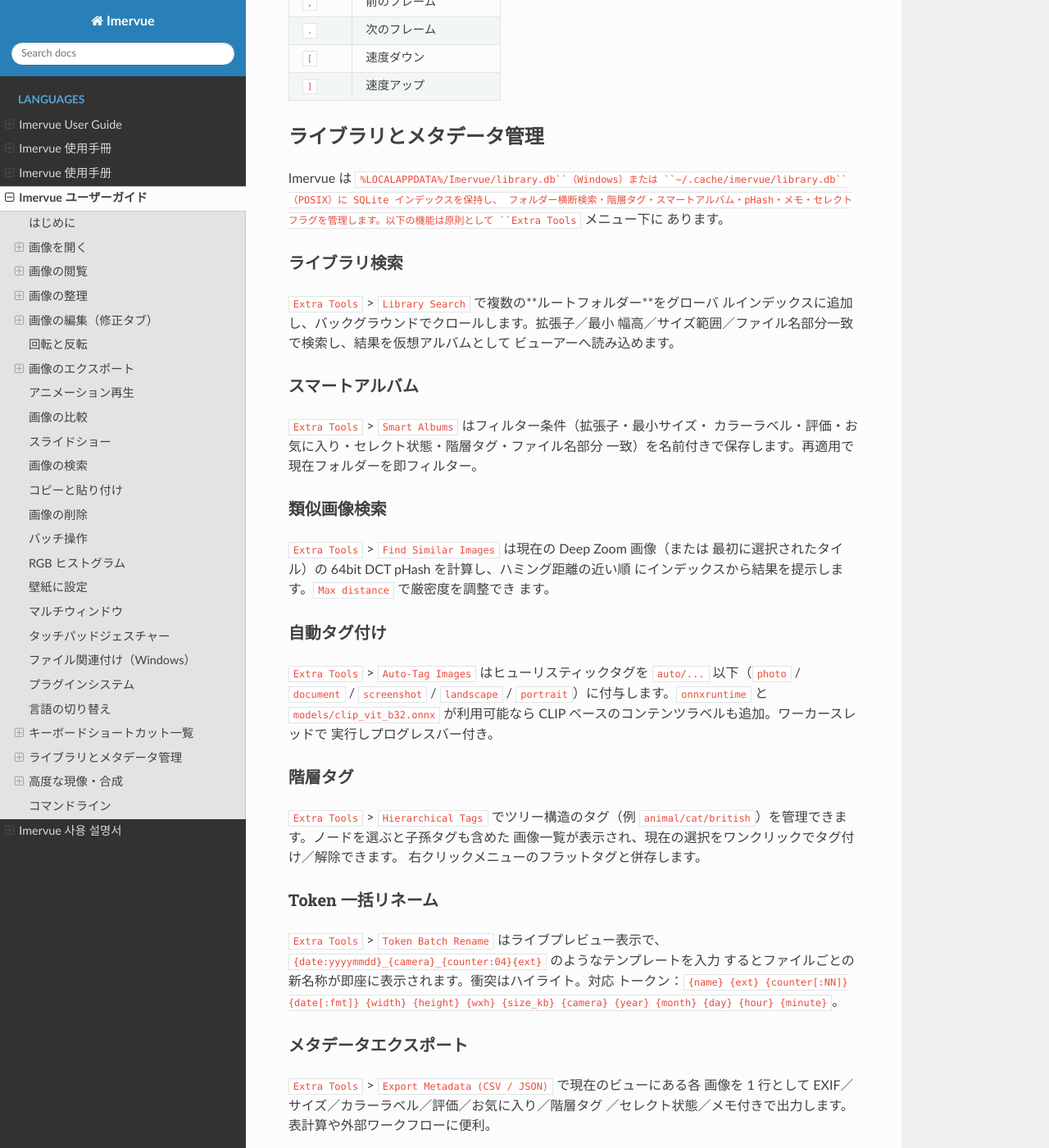
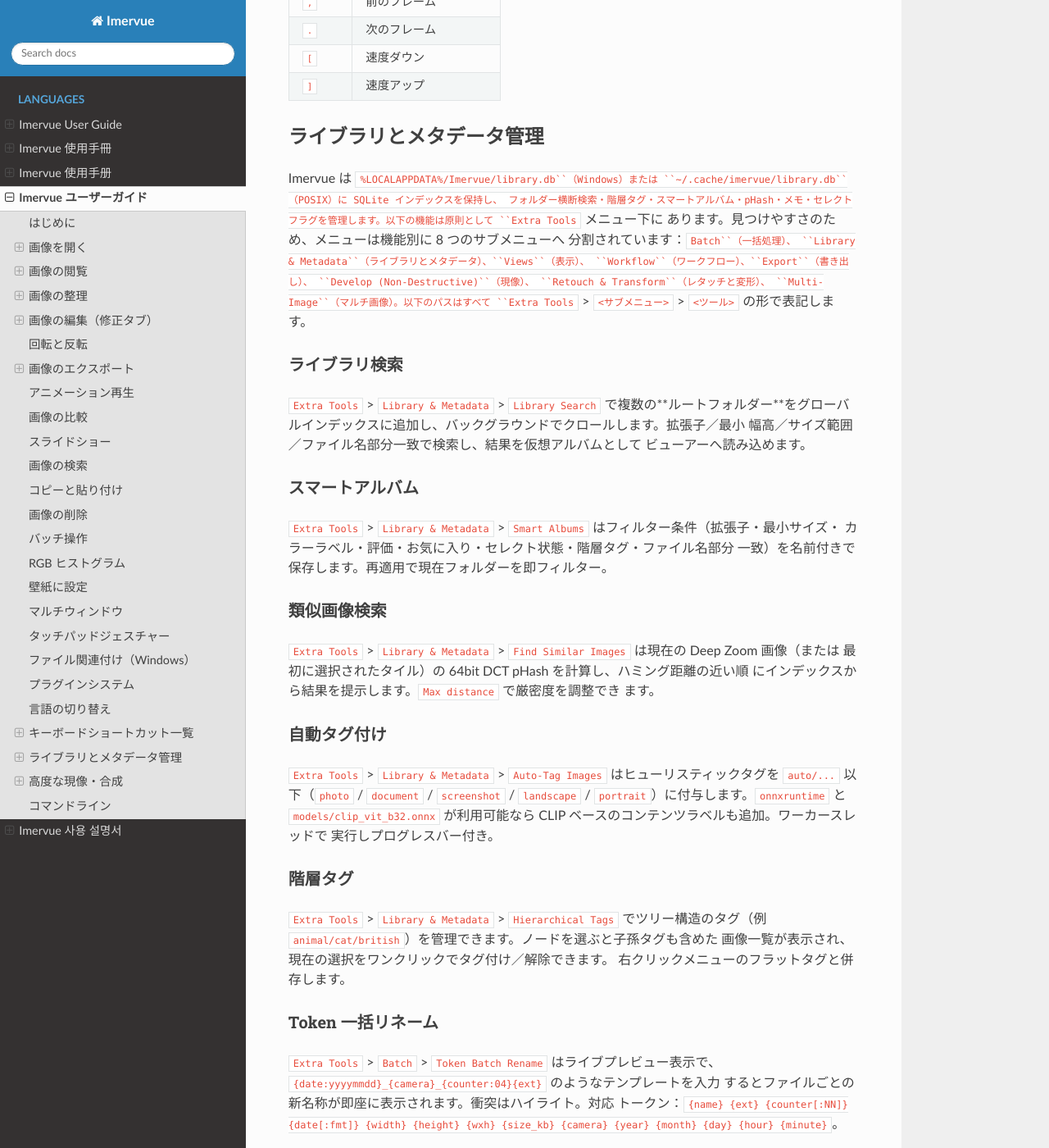
Before and after one commit to JeffreyChen-s-Utils/Imervue, a Sphinx documentation site: the page built from docs/ja/index.rst, in a window 1280 px wide and 1400 px high, scrolled down 17403 px. Shown: the whole window at 82% size. Built offline with Sphinx 7.4.7 and the Read the Docs theme 3.1.0, drawn with Linux system fonts in a browser that asks for light colours; some of the changed text lies outside the part shown.

Commit message:
Update Sphinx docs to reflect Extra Tools submenu grouping
Bulk-update 159 menu path references across the five localised
``docs/<lang>/index.rst`` files so every tool is documented at its new
``Extra Tools`` > ``<submenu>`` > ``<tool>`` path (31 paths in English,
32 in each of zh-TW / zh-CN / Japanese / Korean). Also insert a short
intro note in each language explaining the eight function-grouped
submenus (Batch / Library & Metadata / Views / Workflow / Export /
Develop / Retouch & Transform / Multi-Image) so readers know how to
find each tool in the UI.

Semantic Search is intentionally left untouched — it is described in
README-level feature lists but is not yet wired up as a separate menu
action.

```diff
--- a/docs/ja/index.rst
+++ b/docs/ja/index.rst
@@ -936,12 +936,19 @@
 ``~/.cache/imervue/library.db``（POSIX）に SQLite インデックスを保持し、
 フォルダー横断検索・階層タグ・スマートアルバム・pHash・メモ・セレクト
 フラグを管理します。以下の機能は原則として ``Extra Tools`` メニュー下に
-あります。
+あります。見つけやすさのため、メニューは機能別に 8 つのサブメニューへ
+分割されています：``Batch``（一括処理）、
+``Library & Metadata``（ライブラリとメタデータ）、``Views``（表示）、
+``Workflow``（ワークフロー）、``Export``（書き出し）、
+``Develop (Non-Destructive)``（現像）、
+``Retouch & Transform``（レタッチと変形）、
+``Multi-Image``（マルチ画像）。以下のパスはすべて
+``Extra Tools`` > ``<サブメニュー>`` > ``<ツール>`` の形で表記します。
 
 ライブラリ検索
 ^^^^^^^^^^^^^^
 
-``Extra Tools`` > ``Library Search`` で複数の**ルートフォルダー**をグローバ
+``Extra Tools`` > ``Library & Metadata`` > ``Library Search`` で複数の**ルートフォルダー**をグローバ
 ルインデックスに追加し、バックグラウンドでクロールします。拡張子／最小
 幅高／サイズ範囲／ファイル名部分一致で検索し、結果を仮想アルバムとして
 ビューアーへ読み込めます。
@@ -949,14 +956,14 @@
 スマートアルバム
 ^^^^^^^^^^^^^^^^
 
-``Extra Tools`` > ``Smart Albums`` はフィルター条件（拡張子・最小サイズ・
+``Extra Tools`` > ``Library & Metadata`` > ``Smart Albums`` はフィルター条件（拡張子・最小サイズ・
 カラーラベル・評価・お気に入り・セレクト状態・階層タグ・ファイル名部分
 一致）を名前付きで保存します。再適用で現在フォルダーを即フィルター。
 
 類似画像検索
 ^^^^^^^^^^^^
 
-``Extra Tools`` > ``Find Similar Images`` は現在の Deep Zoom 画像（または
+``Extra Tools`` > ``Library & Metadata`` > ``Find Similar Images`` は現在の Deep Zoom 画像（または
 最初に選択されたタイル）の 64bit DCT pHash を計算し、ハミング距離の近い順
 にインデックスから結果を提示します。``Max distance`` で厳密度を調整でき
 ます。
@@ -964,7 +971,7 @@
 自動タグ付け
 ^^^^^^^^^^^^
 
-``Extra Tools`` > ``Auto-Tag Images`` はヒューリスティックタグを ``auto/...``
+``Extra Tools`` > ``Library & Metadata`` > ``Auto-Tag Images`` はヒューリスティックタグを ``auto/...``
 以下（``photo`` / ``document`` / ``screenshot`` / ``landscape`` /
 ``portrait``）に付与します。``onnxruntime`` と ``models/clip_vit_b32.onnx``
 が利用可能なら CLIP ベースのコンテンツラベルも追加。ワーカースレッドで
@@ -973,7 +980,7 @@
 階層タグ
 ^^^^^^^^
 
-``Extra Tools`` > ``Hierarchical Tags`` でツリー構造のタグ（例
+``Extra Tools`` > ``Library & Metadata`` > ``Hierarchical Tags`` でツリー構造のタグ（例
 ``animal/cat/british``）を管理できます。ノードを選ぶと子孫タグも含めた
 画像一覧が表示され、現在の選択をワンクリックでタグ付け／解除できます。
 右クリックメニューのフラットタグと併存します。
@@ -981,7 +988,7 @@
 Token 一括リネーム
 ^^^^^^^^^^^^^^^^^^
 
-``Extra Tools`` > ``Token Batch Rename`` はライブプレビュー表示で、
+``Extra Tools`` > ``Batch`` > ``Token Batch Rename`` はライブプレビュー表示で、
 ``{date:yyyymmdd}_{camera}_{counter:04}{ext}`` のようなテンプレートを入力
 するとファイルごとの新名称が即座に表示されます。衝突はハイライト。対応
 トークン：``{name} {ext} {counter[:NN]} {date[:fmt]} {width} {height}
@@ -990,7 +997,7 @@
 メタデータエクスポート
 ^^^^^^^^^^^^^^^^^^^^^^
 
-``Extra Tools`` > ``Export Metadata (CSV / JSON)`` で現在のビューにある各
+``Extra Tools`` > ``Library & Metadata`` > ``Export Metadata (CSV / JSON)`` で現在のビューにある各
 画像を 1 行として EXIF／サイズ／カラーラベル／評価／お気に入り／階層タグ
 ／セレクト状態／メモ付きで出力します。表計算や外部ワークフローに便利。
 
@@ -1019,27 +1026,27 @@
 
 Lightroom 風の三値フラグ。``P`` で現在の画像または選択中のタイル全てを
 Pick、``Shift + X`` で Reject、``U`` でフラグ解除。``Filter`` > ``By Cull
-State`` で状態別に表示、``Extra Tools`` > ``Culling`` ダイアログには
+State`` で状態別に表示、``Extra Tools`` > ``Workflow`` > ``Culling`` ダイアログには
 **Delete all rejects** ボタンがあり、Reject フラグのファイルをディスクから
 永久削除できます。
 
 ステージングトレイ
 ^^^^^^^^^^^^^^^^^^
 
-``Extra Tools`` > ``Staging Tray`` はフォルダー横断のカゴ。任意のタイルを
+``Extra Tools`` > ``Workflow`` > ``Staging Tray`` はフォルダー横断のカゴ。任意のタイルを
 追加（再起動後も保持）し、トレイ全体を目的フォルダーへ一括で移動／コ
 ピーできます。複数セッションから採用画像を集めて書き出す際に便利。
 
 デュアルペインファイラー
 ^^^^^^^^^^^^^^^^^^^^^^^^
 
-``Extra Tools`` > ``Dual-Pane File Manager`` は Total Commander 風の 2 ペイ
+``Extra Tools`` > ``Workflow`` > ``Dual-Pane File Manager`` は Total Commander 風の 2 ペイ
 ン構成で、2 フォルダー間の選択を直接移動／コピーできます。
 
 タイムラインビュー
 ^^^^^^^^^^^^^^^^^^
 
-``Extra Tools`` > ``Timeline View`` は現在の画像セットを日／月／年単位で
+``Extra Tools`` > ``Views`` > ``Timeline View`` は現在の画像セットを日／月／年単位で
 グルーピング（Google フォト風）。日付は EXIF ``DateTimeOriginal`` を優先、
 なければファイル更新日時を使用。画像をダブルクリックで Deep Zoom へ。
 
@@ -1065,7 +1072,7 @@
 トーンカーブ
 ^^^^^^^^^^^^
 
-``Extra Tools`` > ``Tone Curve`` で、RGB と R/G/B の 4 チャンネルを持つ
+``Extra Tools`` > ``Develop (Non-Destructive)`` > ``Tone Curve`` で、RGB と R/G/B の 4 チャンネルを持つ
 ドラッグ可能なポイントのカーブエディターを開きます。空白部分を左クリッ
 クでポイント追加、ドラッグで移動、右クリックで削除。ポイント間は
 monotone cubic で補間され、カーブは recipe に保存されて非破壊に適用
@@ -1074,7 +1081,7 @@
 .cube LUT 適用
 ^^^^^^^^^^^^^^
 
-``Extra Tools`` > ``Apply .cube LUT`` で任意の Adobe ``.cube`` ファイル
+``Extra Tools`` > ``Develop (Non-Destructive)`` > ``Apply .cube LUT`` で任意の Adobe ``.cube`` ファイル
 （1D / 3D、最大 64³）を選択できます。LUT はパス+mtime キーで
 ``lru_cache`` に保持され、トリリニア補間で適用、強度スライダーで原画
 とブレンドします。LUT パスと強度は recipe に保存されます。
@@ -1082,7 +1089,7 @@
 バーチャルコピー
 ^^^^^^^^^^^^^^^^
 
-``Extra Tools`` > ``Virtual Copies`` は同一画像に対して名前付きの
+``Extra Tools`` > ``Workflow`` > ``Virtual Copies`` は同一画像に対して名前付きの
 recipe スナップショットを複数保持します。現在の編集を保存して実験を
 続け、いつでも別バージョンに切り替えられます。バリアントはマスター
 recipe と並んで保存され、マスターを identity にリセットしても残り
@@ -1091,7 +1098,7 @@
 HDR マージ
 ^^^^^^^^^^
 
-``Extra Tools`` > ``HDR Merge`` は OpenCV の Mertens 露出融合で
+``Extra Tools`` > ``Multi-Image`` > ``HDR Merge`` は OpenCV の Mertens 露出融合で
 ブラケット撮影を 1 枚に合成します。Align を有効にすると事前に
 ``cv2.AlignMTB`` で位置合わせします。出力は指定ファイルに書き込み、
 元画像には触れません。
@@ -1099,7 +1106,7 @@
 パノラマ合成
 ^^^^^^^^^^^^
 
-``Extra Tools`` > ``Panorama Stitch`` は OpenCV の ``Stitcher`` で
+``Extra Tools`` > ``Multi-Image`` > ``Panorama Stitch`` は OpenCV の ``Stitcher`` で
 重なり合う写真を結合します。風景 / 都市景観には **Panorama**、
 フラットな文書や絵には **Scans** モードを使用します。合成で生じる
 黒枠を自動トリミング可能です。
@@ -1107,7 +1114,7 @@
 フォーカススタッキング
 ^^^^^^^^^^^^^^^^^^^^^^
 
-``Extra Tools`` > ``Focus Stacking`` は異なるピント距離で撮影した画像
+``Extra Tools`` > ``Multi-Image`` > ``Focus Stacking`` は異なるピント距離で撮影した画像
 を融合します。Laplacian 分散で各画素のシャープさを測り最良フレーム
 を採用、選択マスクをガウシアンで滑らかにして継ぎ目を抑えます。
 デフォルトで ECC によるアライメントが有効です。
@@ -1115,7 +1122,7 @@
 ヒーリングブラシ
 ^^^^^^^^^^^^^^^^
 
-``Extra Tools`` > ``Healing Brush`` は現在画像を長辺最大 720px で
+``Extra Tools`` > ``Retouch & Transform`` > ``Healing Brush`` は現在画像を長辺最大 720px で
 プレビュー表示します。左クリックで円形スポットを追加、右クリックで
 削除、半径スライダーで新規スポットのサイズを決めます。適用時に
 OpenCV inpainting（Telea / Navier-Stokes）で修復し、新規ファイルに
@@ -1124,7 +1131,7 @@
 レンズ補正
 ^^^^^^^^^^
 
-``Extra Tools`` > ``Lens Correction`` は純 numpy の 4 スライダー：
+``Extra Tools`` > ``Retouch & Transform`` > ``Lens Correction`` は純 numpy の 4 スライダー：
 放射歪み ``k1``（樽型 / 糸巻型）、周辺光量補正、赤 / 青チャンネルの
 色収差放射スケール。出力サイズが変わり得るため recipe ではなく新規
 ファイルに保存します。
@@ -1132,7 +1139,7 @@
 マップビュー
 ^^^^^^^^^^^^
 
-``Extra Tools`` > ``Map View`` は Leaflet + OpenStreetMap
+``Extra Tools`` > ``Views`` > ``Map View`` は Leaflet + OpenStreetMap
 （``PySide6.QtWebEngineWidgets`` 必須）でライブラリ内の GPS 付き画像
 をすべてプロットします。WebEngine が無い場合は座標リストに
 フォールバックします。
@@ -1140,7 +1147,7 @@
 カレンダービュー
 ^^^^^^^^^^^^^^^^
 
-``Extra Tools`` > ``Calendar View`` は ``QCalendarWidget`` で撮影日
+``Extra Tools`` > ``Views`` > ``Calendar View`` は ``QCalendarWidget`` で撮影日
 のあるセルをハイライトします（EXIF ``DateTimeOriginal`` →
 ``DateTimeDigitized`` → ファイル mtime の順）。日付を選択するとその
 日の画像が一覧表示され、ダブルクリックでメインビューアーに開き
@@ -1149,7 +1156,7 @@
 顔検出
 ^^^^^^
 
-``Extra Tools`` > ``Face Detection`` は OpenCV の Haar 正面顔分類器で
+``Extra Tools`` > ``Retouch & Transform`` > ``Face Detection`` は OpenCV の Haar 正面顔分類器で
 現在画像を走査し、矩形で表示します。リストをダブルクリックして名前
 を入力し保存すると、recipe の ``extra['face_tags']`` に書き込まれ
 ます。古典的手法で「顔の位置を知る」用途には十分ですが、最新の
@@ -1158,7 +1165,7 @@
 ローカル調整マスク
 ^^^^^^^^^^^^^^^^^^
 
-``Extra Tools`` > ``Local Adjustment Masks`` はブラシ / 放射 / 線形
+``Extra Tools`` > ``Develop (Non-Destructive)`` > ``Local Adjustment Masks`` はブラシ / 放射 / 線形
 グラデーションのマスクを重ねて使えます。各マスクに露出、明るさ、
 コントラスト、彩度、色温度、色合いの差分とぼかし量を設定でき、
 ``recipe.extra['masks']`` に保存されて読み込み時に非破壊で適用
@@ -1167,14 +1174,14 @@
 スプリットトーン
 ^^^^^^^^^^^^^^^^
 
-``Extra Tools`` > ``Split Toning`` はシャドウとハイライトそれぞれ
+``Extra Tools`` > ``Develop (Non-Destructive)`` > ``Split Toning`` はシャドウとハイライトそれぞれ
 に色相と彩度を設定し、バランスで境界を決めます。``recipe.extra``
 に保存され、トーンカーブの後に適用されます。
 
 コピースタンプ
 ^^^^^^^^^^^^^^
 
-``Extra Tools`` > ``Clone Stamp`` はソース領域をぼかしでコピーし
+``Extra Tools`` > ``Retouch & Transform`` > ``Clone Stamp`` はソース領域をぼかしでコピーし
 ます。修復ブラシとは異なりピクセル単位で内容を移動できる手法
 です。Shift+クリックでソースを設定、クリックでスタンプ、右クリック
 で取り消し。結果は新しいファイルに書き出されます。
@@ -1182,20 +1189,20 @@
 トリミング / 水平補正
 ^^^^^^^^^^^^^^^^^^^^^
 
-``Extra Tools`` > ``Crop / Straighten`` は 0..1 の正規化トリミング
+``Extra Tools`` > ``Retouch & Transform`` > ``Crop / Straighten`` は 0..1 の正規化トリミング
 矩形と任意角度の水平補正を組み合わせます。出力は最大内接矩形に
 自動トリミングされ、黒い余白は出ません。
 
 自動水平補正
 ^^^^^^^^^^^^
 
-``Extra Tools`` > ``Auto-Straighten`` は Hough 線で主要な地平線や
+``Extra Tools`` > ``Retouch & Transform`` > ``Auto-Straighten`` は Hough 線で主要な地平線や
 垂直線を検出し、回転角を提案します。適用前に微調整可能です。
 
 ノイズ軽減 / シャープ
 ^^^^^^^^^^^^^^^^^^^^^
 
-``Extra Tools`` > ``Noise Reduction / Sharpening`` はエッジ保持の
+``Extra Tools`` > ``Retouch & Transform`` > ``Noise Reduction / Sharpening`` はエッジ保持の
 バイラテラルノイズ軽減とアンシャープマスクを組み合わせます。
 「輝度チャンネルのみ」は色ノイズを維持しつつ輝度ノイズのみ平滑化
 します。
@@ -1203,7 +1210,7 @@
 空 / 背景
 ^^^^^^^^^
 
-``Extra Tools`` > ``Sky / Background`` は検出した空をグラデーション
+``Extra Tools`` > ``Retouch & Transform`` > ``Sky / Background`` は検出した空をグラデーション
 に置換したり、背景を透明 / 白に切り抜いたりします。``rembg``
 (U²-Net) がインストールされている場合は前景セグメンテーション
 ネットワークが自動的に使われます。
@@ -1211,21 +1218,21 @@
 ソフトプルーフ
 ^^^^^^^^^^^^^^
 
-``Extra Tools`` > ``Soft Proof`` は ICC プロファイルを読み込み、
+``Extra Tools`` > ``Develop (Non-Destructive)`` > ``Soft Proof`` は ICC プロファイルを読み込み、
 画像を出力色域に変換して戻した結果を表示し、往復でクリップした
 ピクセルをマゼンタで強調します。印刷前の色域チェック用です。
 
 GPS ジオタグ
 ^^^^^^^^^^^^
 
-``Extra Tools`` > ``GPS Geotag`` は既存の EXIF GPS を読み取り、
+``Extra Tools`` > ``Library & Metadata`` > ``GPS Geotag`` は既存の EXIF GPS を読み取り、
 10 進度単位で編集・設定できます。``piexif`` が必要で、JPEG に
 書き込みます。
 
 印刷レイアウト
 ^^^^^^^^^^^^^^
 
-``Extra Tools`` > ``Print Layout`` は複数画像をマルチページ PDF に
+``Extra Tools`` > ``Export`` > ``Print Layout`` は複数画像をマルチページ PDF に
 レイアウトします。ページサイズ、向き、グリッド、マージン、
 ガター、トンボを設定できます。``reportlab`` が必要です。
 
```
Also changed, not shown: docs/en/index.rst (+36 -32 lines), docs/ko/index.rst (+39 -33 lines), docs/zh-cn/index.rst (+38 -33 lines), docs/zh-tw/index.rst (+38 -33 lines).
